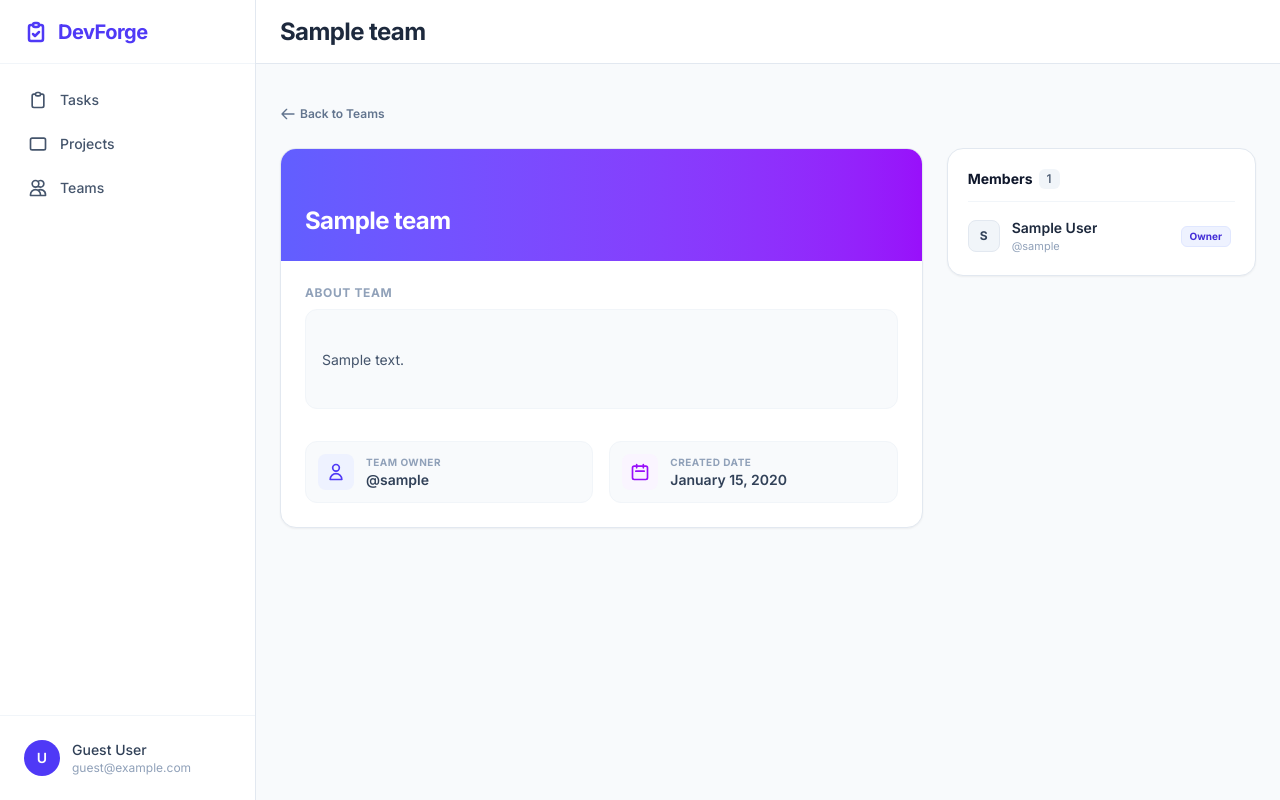
After one commit to Reverad/DevForge, a Django app: page /team/1/ in a window 1280 px wide. The commit adds this page. Run offline with Django 5.2, Linux system fonts and the light colour scheme; tables that the repository leaves empty hold one stand-in row (values such as "Sample post"); one stand-in notice (Sample message) is shown.

Commit message:
add detail page for teams

```diff
--- a/teams/models.py
+++ b/teams/models.py
@@ -1,5 +1,6 @@
 from django.conf import settings
 from django.db import models
+from django.urls import reverse
 
 
 class Team(models.Model):
@@ -15,3 +16,6 @@ class Team(models.Model):
 
     def __str__(self):
         return self.name
+
+    def get_absolute_url(self):
+        return reverse("teams:team-detail", kwargs={"pk": self.pk})
--- a/teams/urls.py
+++ b/teams/urls.py
@@ -1,10 +1,11 @@
 from django.urls import path
 
-from teams.views import TeamsView, TeamCreateView
+from teams.views import TeamsView, TeamCreateView, TeamDetailView
 
 urlpatterns = [
     path("", TeamsView.as_view(), name="team-list"),
     path("create/", TeamCreateView.as_view(), name="team-create"),
+    path("<int:pk>/", TeamDetailView.as_view(), name="team-detail"),
 ]
 
 app_name = "teams"
--- a/teams/views.py
+++ b/teams/views.py
@@ -1,14 +1,18 @@
+from django.contrib import messages
+from django.contrib.auth import get_user_model
 from django.db.models import Q
-from django.urls import reverse_lazy
+from django.shortcuts import redirect, get_object_or_404
 from django.views import generic
 
 from teams.forms import TeamCreateForm
 from teams.models import Team
 
 
+User = get_user_model()
+
 class TeamsView(generic.ListView):
     model = Team
-    paginate_by = 10
+    paginate_by = 9
     template_name = "teams/team.html"
     context_object_name = "teams"
 
@@ -22,7 +26,6 @@ class TeamCreateView(generic.CreateView):
     model = Team
     form_class = TeamCreateForm
     template_name = "teams/team_create.html"
-    success_url = reverse_lazy("teams:team-list")
 
     def form_valid(self, form):
         team = form.save(commit=False)
@@ -32,3 +35,52 @@ class TeamCreateView(generic.CreateView):
         team.members.add(self.request.user)
 
         return super().form_valid(form)
+
+
+class TeamDetailView(generic.DetailView):
+    model = Team
+
+    def post(self, request, *args, **kwargs):
+        self.object: Team = self.get_object()
+        team = self.object
+
+        if team.owner != request.user:
+            messages.error(request, "You do not have permission to perform this action.")
+            return redirect(team.get_absolute_url())
+
+        if "delete_team" in request.POST:
+            team_name = team.name
+            team.delete()
+            messages.success(request, f"Team \"{team_name}\" has been successfully deleted.")
+            return redirect("teams:team-list")
+
+        elif "username" in request.POST:
+            username = request.POST.get("username").strip()
+            try:
+                user_to_add = User.objects.get(username=username)
+
+                if user_to_add in team.members.all():
+                    messages.warning(request, f"User @{username} is already a member of this team.")
+                else:
+                    team.members.add(user_to_add)
+                    messages.success(request, f"User @{username} has been successfully added!")
+            except User.DoesNotExist:
+                messages.error(request, f"User @{username} not found.")
+
+        elif "member_id" in request.POST:
+            member_id = request.POST.get("member_id")
+            user_to_kick = get_object_or_404(User, id=member_id)
+
+            if user_to_kick == team.owner:
+                messages.error(request, "You cannot kick the team owner.")
+            else:
+                team.members.remove(user_to_kick)
+                messages.success(request, f"User @{user_to_kick.username} has been removed from the team.")
+
+        elif "description" in request.POST:
+            new_description = request.POST.get("description").strip()
+            team.description = new_description
+            team.save()
+            messages.success(request, "Team description has been successfully updated.")
+
+        return redirect(team.get_absolute_url())
--- a/templates/base.html
+++ b/templates/base.html
@@ -29,6 +29,56 @@
 
   <main class="flex-1 overflow-y-auto p-6">
     <div class="max-w-7xl mx-auto space-y-6">
+      {% if messages %}
+        <div id="messages-container" class="max-w-6xl mx-auto mb-4 space-y-2 px-4 sm:px-0">
+          {% for message in messages %}
+            <div class="django-message p-4 rounded-xl border flex items-center justify-between shadow-xs transition-all duration-500 opacity-100 transform translate-y-0
+        {% if message.tags == 'success' %}
+          bg-green-50 border-green-200 text-green-800
+        {% elif message.tags == 'error' %}
+          bg-red-50 border-red-200 text-red-800
+        {% elif message.tags == 'warning' %}
+          bg-amber-50 border-amber-200 text-amber-800
+        {% else %}
+          bg-blue-50 border-blue-200 text-blue-800
+        {% endif %}">
+
+              <div class="flex items-center gap-2 text-sm font-medium">
+          <span class="w-1.5 h-1.5 rounded-full
+            {% if message.tags == 'success' %} bg-green-500
+            {% elif message.tags == 'error' %} bg-red-500
+            {% elif message.tags == 'warning' %} bg-amber-500
+            {% else %} bg-blue-500 {% endif %}">
+          </span>
+                {{ message }}
+              </div>
+
+              <button onclick="this.parentElement.remove()"
+                      class="text-slate-400 hover:text-slate-600 transition-colors">
+                <svg class="w-4 h-4" fill="none" stroke="currentColor" viewBox="0 0 24 24">
+                  <path stroke-linecap="round" stroke-linejoin="round" stroke-width="2" d="M6 18L18 6M6 6l12 12"></path>
+                </svg>
+              </button>
+            </div>
+          {% endfor %}
+        </div>
+
+        <script>
+            document.addEventListener("DOMContentLoaded", function () {
+                const alerts = document.querySelectorAll('.django-message');
+
+                alerts.forEach(function (alert) {
+                    setTimeout(function () {
+                        alert.classList.add('opacity-0', '-translate-y-2');
+                        setTimeout(function () {
+                            alert.remove();
+                        }, 500);
+
+                    }, 4500);
+                });
+            });
+        </script>
+      {% endif %}
       {% block content %}{% endblock %}
     </div>
   </main>
--- a/templates/teams/team.html
+++ b/templates/teams/team.html
@@ -46,7 +46,7 @@
 
       <div class="grid grid-cols-1 md:grid-cols-2 lg:grid-cols-3 gap-5">
         {% for team in teams %}
-          <a href="#"
+          <a href="{% url 'teams:team-detail' pk=team.id  %}"
              class="group relative bg-white p-5 rounded-2xl border border-slate-200 hover:border-indigo-200 hover:shadow-lg hover:shadow-slate-100/80 transition-all duration-200 flex flex-col justify-between min-h-[160px]">
 
             <div class="space-y-2">
--- /dev/null
+++ b/templates/teams/team_detail.html
@@ -0,0 +1,230 @@
+{% extends "base.html" %}
+
+{% block title %}{{ team.name }} — DevForge{% endblock %}
+
+{% block header %}
+  {{ team.name }}
+{% endblock %}
+
+{% block content %}
+  <div class="max-w-6xl mx-auto">
+
+    <div class="mb-5">
+      <a href="{% url 'teams:team-list' %}"
+         class="inline-flex items-center gap-1 text-xs font-semibold text-slate-500 hover:text-indigo-600 transition-colors">
+        <svg class="w-4 h-4" fill="none" stroke="currentColor" viewBox="0 0 24 24">
+          <path stroke-linecap="round" stroke-linejoin="round" stroke-width="2" d="M10 19l-7-7m0 0l7-7m-7 7h18"></path>
+        </svg>
+        Back to Teams
+      </a>
+    </div>
+
+    <div class="grid grid-cols-1 lg:grid-cols-3 gap-6 items-start">
+
+      <div class="lg:col-span-2 space-y-6">
+        <div class="bg-white rounded-2xl border border-slate-200 shadow-xs overflow-hidden">
+          <div class="h-28 bg-gradient-to-r from-indigo-500 to-purple-600 p-6 flex items-end justify-between">
+            <h1 class="text-2xl font-bold text-white tracking-tight">{{ team.name }}</h1>
+
+            {% if team.owner == request.user %}
+              <form method="post" action="" class="mb-0">
+                {% csrf_token %}
+                <input type="hidden" name="delete_team" value="1">
+                <button type="submit"
+                        onclick="return confirm('WARNING! Are you sure you want to permanently delete this team? This action cannot be undone.')"
+                        class="inline-flex items-center gap-1.5 px-3 py-1.5 rounded-xl text-xs font-semibold bg-white/10 hover:bg-red-600 text-white border border-white/20 hover:border-red-600 transition-all duration-200 shadow-sm backdrop-blur-xs">
+                  <svg class="w-3.5 h-3.5" fill="none" stroke="currentColor" viewBox="0 0 24 24">
+                    <path stroke-linecap="round" stroke-linejoin="round" stroke-width="2"
+                          d="M19 7l-.867 12.142A2 2 0 0116.138 21H7.862a2 2 0 01-1.995-1.858L5 7m5 4v6m4-6v6m1-10V4a1 1 0 00-1-1h-4a1 1 0 00-1 1v3M4 7h16"></path>
+                  </svg>
+                  Delete Team
+                </button>
+              </form>
+            {% endif %}
+          </div>
+
+          <div class="p-6 space-y-6">
+            <div class="space-y-2">
+              <div class="flex items-center justify-between">
+                <h3 class="text-xs font-bold text-slate-400 uppercase tracking-wider">About Team</h3>
+                {% if team.owner == request.user %}
+                  <button onclick="toggleModal('editDescriptionModal')"
+                          class="text-xs font-semibold text-indigo-600 hover:text-indigo-700 flex items-center gap-1">
+                    <svg class="w-3.5 h-3.5" fill="none" stroke="currentColor" viewBox="0 0 24 24">
+                      <path stroke-linecap="round" stroke-linejoin="round" stroke-width="2"
+                            d="M15.232 5.232l3.536 3.536m-2.036-5.036a2.5 2.5 0 113.536 3.536L6.5 21.036H3v-3.572L16.732 3.732z"></path>
+                    </svg>
+                    Edit
+                  </button>
+                {% endif %}
+              </div>
+              <div class="p-4 bg-slate-50 rounded-xl border border-slate-100 min-h-[100px]">
+                <p class="text-sm text-slate-600 leading-relaxed whitespace-pre-line">
+                  {{ team.description|default:"This team has no description yet." }}
+                </p>
+              </div>
+            </div>
+
+            <div class="grid grid-cols-1 sm:grid-cols-2 gap-4 pt-2">
+              <div class="flex items-center gap-3 p-3 bg-slate-50 border border-slate-100 rounded-xl">
+                <div class="w-9 h-9 rounded-lg bg-indigo-50 text-indigo-600 flex items-center justify-center shrink-0">
+                  <svg class="w-5 h-5" fill="none" stroke="currentColor" viewBox="0 0 24 24">
+                    <path stroke-linecap="round" stroke-linejoin="round" stroke-width="2"
+                          d="M16 7a4 4 0 11-8 0 4 4 0 018 0zM12 14a7 7 0 00-7 7h14a7 7 0 00-7-7z"></path>
+                  </svg>
+                </div>
+                <div>
+                  <p class="text-[10px] font-bold text-slate-400 uppercase tracking-wider">Team Owner</p>
+                  <p class="text-sm font-semibold text-slate-700">@{{ team.owner.username }}</p>
+                </div>
+              </div>
+
+              <div class="flex items-center gap-3 p-3 bg-slate-50 border border-slate-100 rounded-xl">
+                <div class="w-9 h-9 rounded-lg bg-purple-50 text-purple-600 flex items-center justify-center shrink-0">
+                  <svg class="w-5 h-5" fill="none" stroke="currentColor" viewBox="0 0 24 24">
+                    <path stroke-linecap="round" stroke-linejoin="round" stroke-width="2"
+                          d="M8 7V3m8 4V3m-9 8h10M5 21h14a2 2 0 002-2V7a2 2 0 00-2-2H5a2 2 0 00-2 2v12a2 2 0 002 2z"></path>
+                  </svg>
+                </div>
+                <div>
+                  <p class="text-[10px] font-bold text-slate-400 uppercase tracking-wider">Created Date</p>
+                  <p class="text-sm font-semibold text-slate-700">{{ team.created_at|date:"F d, Y" }}</p>
+                </div>
+              </div>
+            </div>
+
+          </div>
+        </div>
+      </div>
+
+      <div class="bg-white rounded-2xl border border-slate-200 shadow-xs p-5 space-y-4">
+        <div class="flex items-center justify-between border-b border-slate-100 pb-3">
+          <h2 class="text-sm font-bold text-slate-900 flex items-center gap-1.5">
+            Members
+            <span class="px-2 py-0.5 text-xs bg-slate-100 text-slate-600 rounded-md font-medium">
+            {{ team.members.count }}
+          </span>
+          </h2>
+
+          {% if team.owner == request.user %}
+            <button onclick="toggleModal('addMemberModal')"
+                    class="text-xs font-semibold text-indigo-600 hover:text-indigo-700 transition-colors">
+              Add Member
+            </button>
+          {% endif %}
+        </div>
+
+        <div class="divide-y divide-slate-50 max-h-[400px] overflow-y-auto pr-1">
+          {% for member in team.members.all %}
+            <div class="flex items-center justify-between py-3 first:pt-0 last:pb-0 group">
+              <div class="flex items-center gap-3 min-w-0">
+                <div
+                    class="w-8 h-8 rounded-lg bg-slate-100 text-slate-700 font-bold text-xs flex items-center justify-center shrink-0 border border-slate-200 uppercase">
+                  {{ member.username|slice:":1" }}
+                </div>
+                <div class="min-w-0">
+                  <p class="text-sm font-semibold text-slate-800 truncate">
+                    {% if member.first_name or member.last_name %}
+                      {{ member.first_name }} {{ member.last_name }}
+                    {% else %}
+                      {{ member.username }}
+                    {% endif %}
+                  </p>
+                  <a href="{% url 'users:profile' pk=member.id %}"><p class="text-[11px] text-slate-400 truncate">@{{ member.username }}</p></a>
+                </div>
+              </div>
+
+              <div class="flex items-center gap-2">
+                {% if team.owner == member %}
+                  <span
+                      class="inline-flex items-center px-2 py-0.5 rounded-md text-[10px] font-bold bg-indigo-50 text-indigo-700 border border-indigo-100">
+                    Owner
+                  </span>
+                {% else %}
+                  <span
+                      class="inline-flex items-center px-2 py-0.5 rounded-md text-[10px] font-medium bg-slate-50 text-slate-500 border border-slate-100 group-hover:hidden">
+                    Member
+                  </span>
+
+                  {% if team.owner == request.user %}
+                    <form method="post" action="" class="hidden group-hover:block">
+                      {% csrf_token %}
+                      <input type="hidden" name="member_id" value="{{ member.id }}">
+                      <button type="submit"
+                              onclick="return confirm('Are you sure you want to remove this user from the team?')"
+                              class="inline-flex items-center px-2 py-0.5 rounded-md text-[10px] font-bold bg-red-50 text-red-600 border border-red-100 hover:bg-red-100 transition-colors">
+                        Kick
+                      </button>
+                    </form>
+                  {% endif %}
+                {% endif %}
+              </div>
+            </div>
+          {% endfor %}
+        </div>
+      </div>
+    </div>
+  </div>
+
+  <div id="addMemberModal"
+       class="fixed inset-0 bg-slate-900/40 backdrop-blur-xs hidden items-center justify-center z-50">
+    <div class="bg-white rounded-2xl border border-slate-200 p-6 w-full max-w-md shadow-xl m-4">
+      <h3 class="text-lg font-bold text-slate-900 mb-2">Add Team Member</h3>
+      <p class="text-xs text-slate-500 mb-4">Enter the exact username of the user you want to add to the project.</p>
+
+      <form method="post" action="">
+        {% csrf_token %}
+        <input type="text" name="username" placeholder="e.g. mikeoxmal" required
+               class="w-full p-2.5 text-sm rounded-xl border border-slate-200 focus:outline-none focus:border-indigo-500 mb-4">
+
+        <div class="flex justify-end gap-2">
+          <button type="button" onclick="toggleModal('addMemberModal')"
+                  class="px-4 py-2 text-sm font-medium text-slate-600 bg-slate-50 border border-slate-200 rounded-xl hover:bg-slate-100">
+            Cancel
+          </button>
+          <button type="submit"
+                  class="px-4 py-2 text-sm font-medium text-white bg-indigo-600 rounded-xl hover:bg-indigo-700 shadow-xs">
+            Add User
+          </button>
+        </div>
+      </form>
+    </div>
+  </div>
+
+  <div id="editDescriptionModal"
+       class="fixed inset-0 bg-slate-900/40 backdrop-blur-xs hidden items-center justify-center z-50">
+    <div class="bg-white rounded-2xl border border-slate-200 p-6 w-full max-w-lg shadow-xl m-4">
+      <h3 class="text-lg font-bold text-slate-900 mb-4">Edit Team Description</h3>
+
+      <form method="post" action="">
+        {% csrf_token %}
+        <textarea name="description" rows="5"
+                  class="w-full p-3 text-sm rounded-xl border border-slate-200 focus:outline-none focus:border-indigo-500 mb-4">{{ team.description }}</textarea>
+
+        <div class="flex justify-end gap-2">
+          <button type="button" onclick="toggleModal('editDescriptionModal')"
+                  class="px-4 py-2 text-sm font-medium text-slate-600 bg-slate-50 border border-slate-200 rounded-xl hover:bg-slate-100">
+            Cancel
+          </button>
+          <button type="submit"
+                  class="px-4 py-2 text-sm font-medium text-white bg-indigo-600 rounded-xl hover:bg-indigo-700 shadow-xs">
+            Save Changes
+          </button>
+        </div>
+      </form>
+    </div>
+  </div>
+
+  <script>
+      function toggleModal(modalId) {
+          const modal = document.getElementById(modalId);
+          if (modal.classList.contains('hidden')) {
+              modal.classList.remove('hidden');
+              modal.classList.add('flex');
+          } else {
+              modal.classList.remove('flex');
+              modal.classList.add('hidden');
+          }
+      }
+  </script>
+{% endblock %}
```
Also changed, not shown: templates/users/profile.html (+17 -1 lines).
